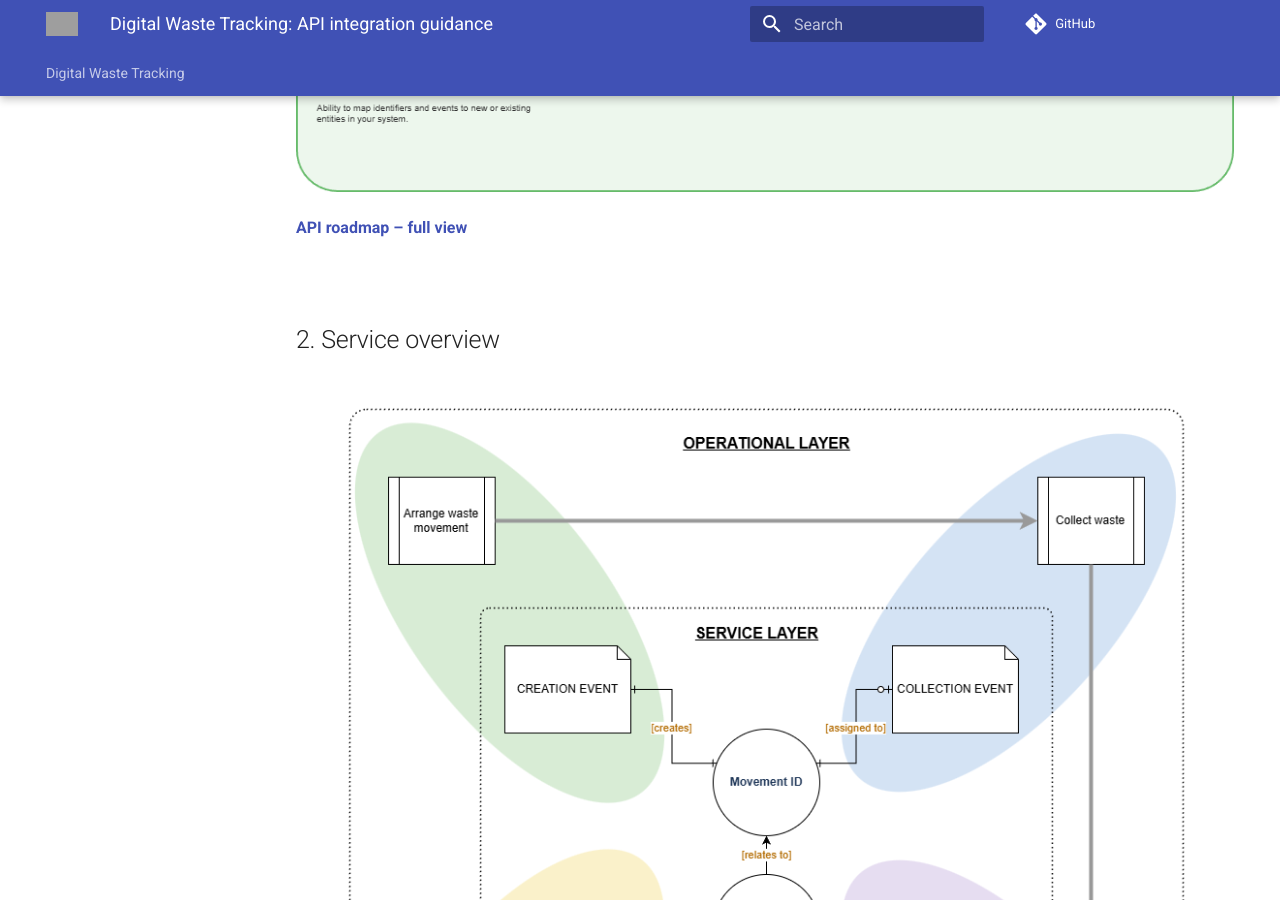
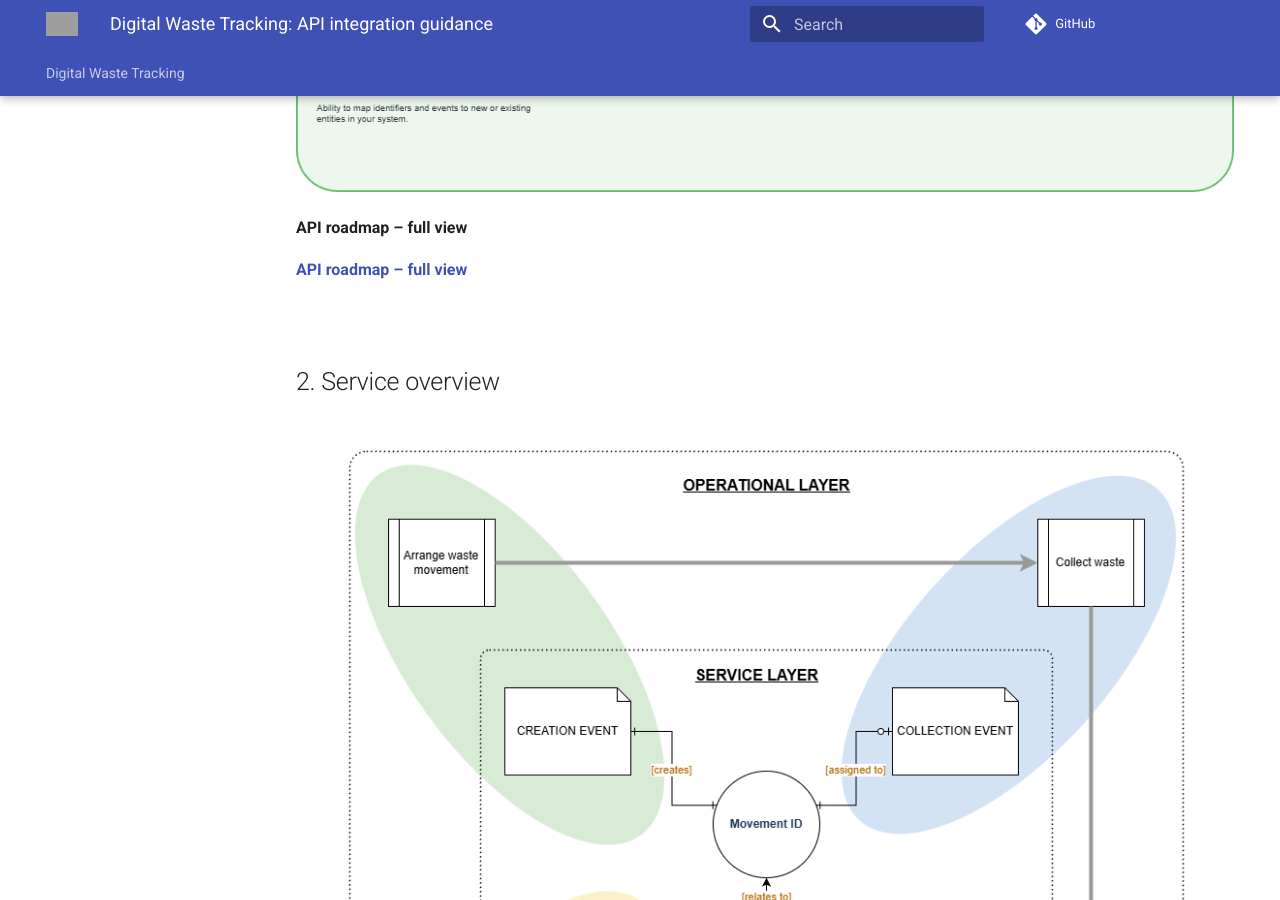
Before and after one commit to DEFRA/digital-waste-tracking-api-docs, an MkDocs documentation site: the page built from docs/software-provider-integration-guidance.md, in a window 1280 px wide and 900 px high, scrolled down 1618 px. Built offline with MkDocs 1.6.1 and Material for MkDocs 9.7.7, drawn with Linux system fonts in a browser that asks for light colours; comment, search, counter and statistics services are not loaded; the version menu is left out; grey boxes are pictures that could not be loaded.

Commit message:
Include full API roadmap in integration guidance
Added a section for the full API roadmap view.

```diff
--- a/docs/software-provider-integration-guidance.md
+++ b/docs/software-provider-integration-guidance.md
@@ -40,6 +40,8 @@ Digital Waste Tracking (DWT) is a UK cross-government programme to build a singl
 The current focus of the DWT development team is to reach the first 'development milestone' of the service (Aug/Sep 2026) - to test API interactions in a sandbox environment and use the findings to better refine the service for rollout. The scope of this document is there focused on the integration API only, rather than the overall DWT service, which will follow.
 
 ![DWT events](./images/dwt-api-delivery-roadmap-milestone-1.png)
+
+**API roadmap – full view**
 
 **[API roadmap – full view](./images/dwt-api-delivery-roadmap.png)**
 
```
